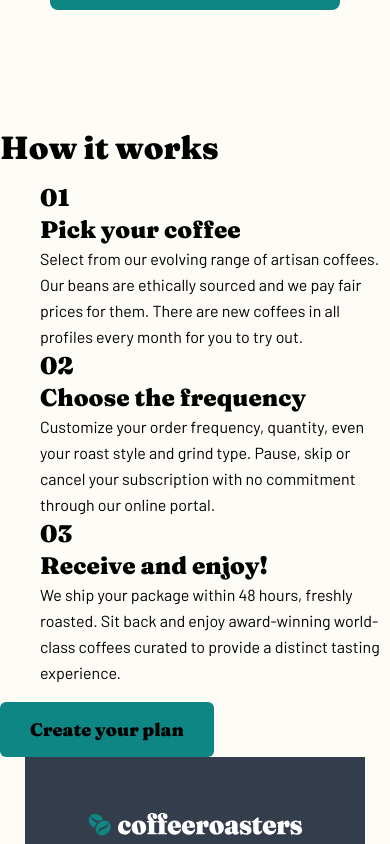
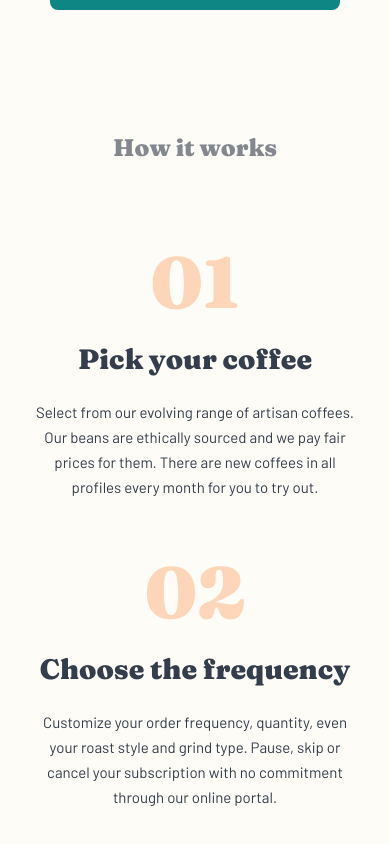
Before and after one commit to vickievien/coffee-roasters, a Next.js app: page / in a window 390 px wide. Shown: the part 3640-4484 px from the top of the page. Built offline with nearby package versions, Linux system fonts and the light colour scheme.

Commit message:
:lipstick: update: add mobile view styles to How it Works component on Homepage

```diff
--- a/styles/Home.module.css
+++ b/styles/Home.module.css
@@ -341,7 +341,6 @@
     }
     .why_list {
         padding: 0 85px;
-        /* display: flex; */
         flex-direction: row;
         gap: 30px;
     }
@@ -364,3 +363,56 @@
         line-height: 26px;
     }
 }
+
+/* HOW SECTION */
+.how_container {
+    margin: 0 25px 120px 25px;
+}
+
+.how_container h3 {
+    color: var(--grey);
+    font-size: 24px;
+    margin-bottom: 80px;
+    text-align: center;
+}
+
+.how_list {
+    margin: 0;
+    padding: 0;
+}
+
+.how_list_item {
+    text-align: center;
+    margin-bottom: 56px;
+}
+
+.how_list_item:last-of-type {
+    margin-bottom: 80px;
+}
+
+.how_list_num {
+    font-size: 72px;
+    line-height: 72px;
+    color: var(--pale-orange);
+    margin-bottom: 25px;
+}
+
+.how_list_title {
+    font-size: 28px;
+    line-height: 32px;
+    color: var(--dark-grey-blue);
+    margin-bottom: 25px;
+}
+
+.how_list_item p {
+    font-size: 15px;
+    line-height: 25px;
+    color: var(--dark-grey-blue);
+    width: 325px;
+    margin: 0 auto;
+}
+
+.how_btn {
+    color: var(--light-cream);
+    margin: 0 auto;
+}
```
